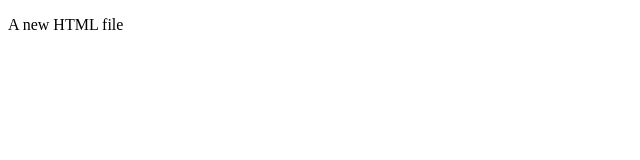
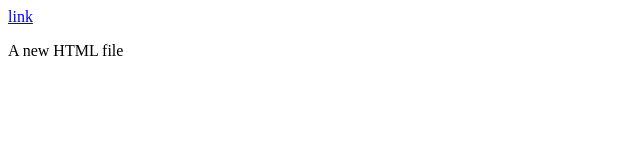
Before and after one commit to Chanwookie/wookie-website, a plain HTML site: page index.html in a window 1280 px wide. Shown: the whole page, without its empty margins (0-640 px from the left). Drawn offline with Linux system fonts and the light colour scheme.

Commit message:
Update index.html

```diff
--- a/index.html
+++ b/index.html
@@ -1,6 +1,7 @@
 <!DOCTYPE html>
 <html lang="en">
   <head>
+    <a href="index.html">link</a>
     <meta charset="UTF-8" />
     <meta name="viewport" content="width=device-width, initial-scale=1.0" />
     <title>Document</title>
```
